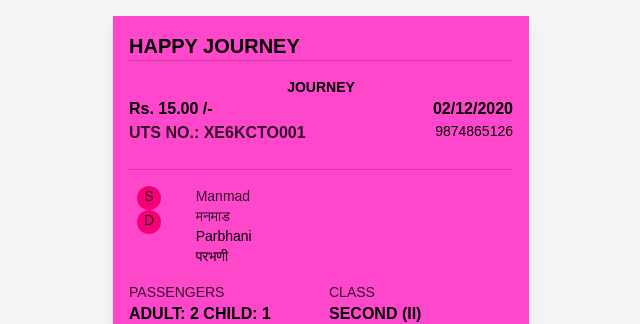
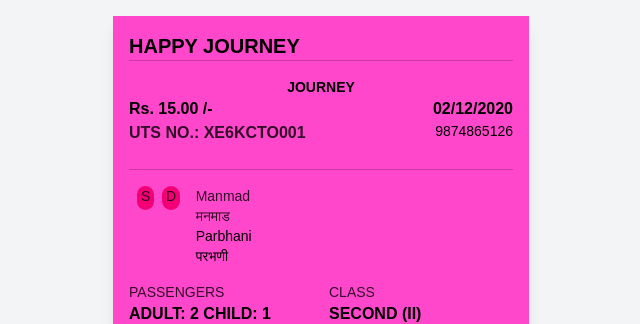
Before and after one commit to ingleshivam/project, a Next.js app: page /trainticket in a window 1280 px wide. Shown: the top 324 px of the page, without its empty margins (319-959 px from the left). Built offline with nearby package versions, Linux system fonts and the light colour scheme.

Commit message:
Update page.tsx

```diff
--- a/src/app/trainticket/page.tsx
+++ b/src/app/trainticket/page.tsx
@@ -31,7 +31,7 @@ export default function TrainTicket() {
 
             <div className="space-y-4">
               <div className="grid grid-cols-6 gap-4 flex item-center">
-                <div>
+                <div className="flex item-center">
                   <div style={{backgroundColor:"#F40076"}} className="rounded-full ml-2 w-6 h-6 flex item-center justify-center"><p className="text-sm opacity-80">S</p></div>
                   <div style={{backgroundColor:"#F40076"}} className="rounded-full ml-2 w-6 h-6 flex item-center justify-center"><p className="text-sm opacity-80">D</p></div>
                 </div>
```
